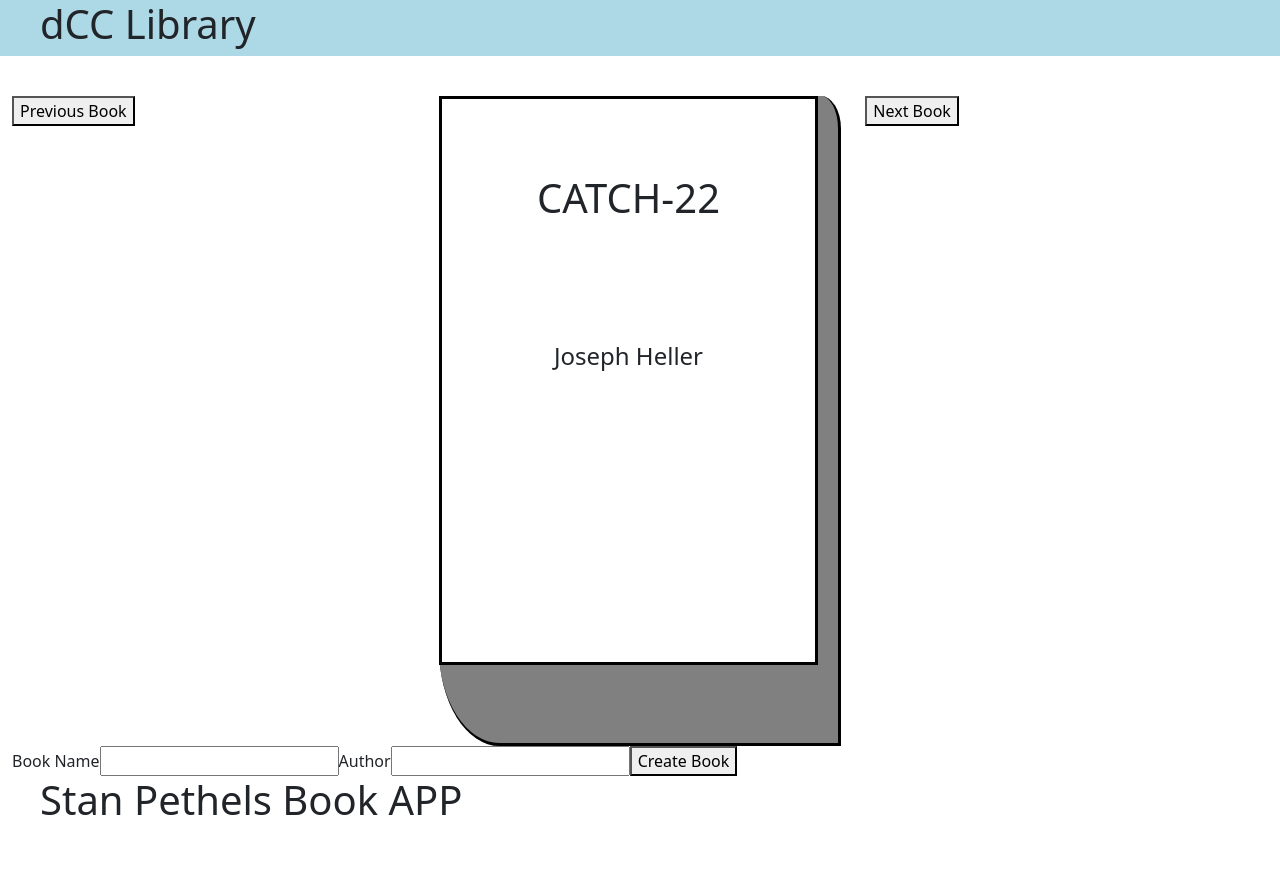
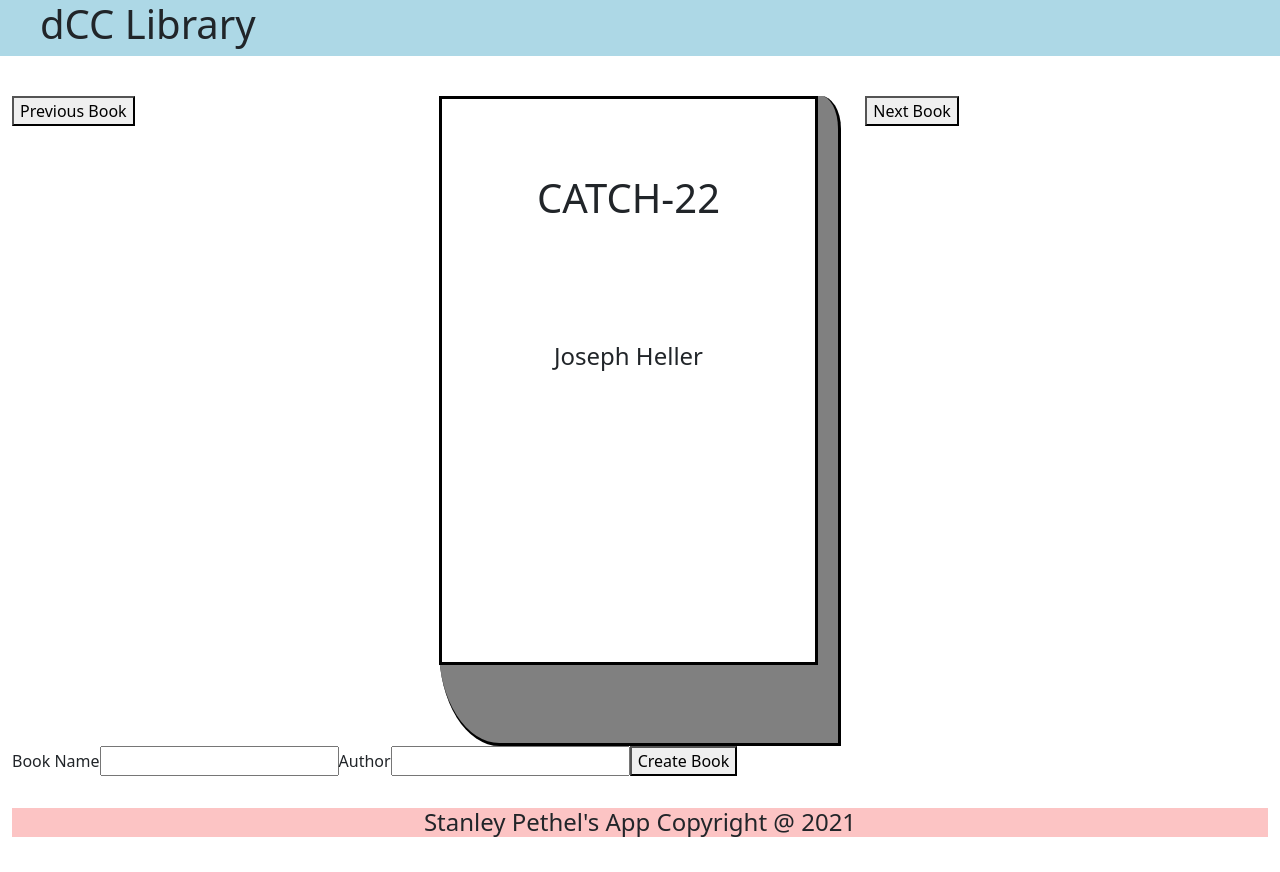
Before and after one commit to StanPethel/DCCLibrary-React, a React (Create React App) app: page / in a window 1280 px wide. After the commit the page ends 845 px from the top, so only its background shows below. Built offline with nearby package versions, Linux system fonts and the light colour scheme.

Commit message:
finally done

```diff
--- a/src/components/App.jsx
+++ b/src/components/App.jsx
@@ -2,7 +2,7 @@ import React, {Component} from 'react';
 import './App.css'
 import TitleBar from './TitleBar/TitleBar';
 import BookViewer from './BookViewer/BookViewer';
-import FooterBar from './FooterBar/Footer';
+import Footer from './Footer/Footer';
 import BookCreator from './BookCreator/BookCreator';
 
 class App extends Component {
@@ -54,7 +54,7 @@ class App extends Component {
                 <TitleBar />
                <BookViewer book={this.books[this.state.bookNumber]} nextBook={this.goToNextBook} previousBook={this.goToPreviousBook}/>
                <BookCreator  createNewBook={this.createBook}/>
-               <FooterBar />
+               <Footer />
             </div>
         )
     }
--- /dev/null
+++ b/src/components/Footer/Footer.css
@@ -0,0 +1,7 @@
+.footer{
+    background-color: rgba(240, 4, 4, 0.233);
+    width: 100%;
+    box-shadow: 0 50nh 0 50vh lightslategray;
+    text-align:center;
+    margin-top: 2em;
+}
--- /dev/null
+++ b/src/components/Footer/Footer.jsx
@@ -0,0 +1,13 @@
+import React from 'react';
+import './Footer.css';
+
+
+const Footer = () => {
+    return (
+        <footer className= 'footer'>
+            <h4>Stanley Pethel's App Copyright @ 2021</h4>
+        </footer>
+     );
+}
+
+export default Footer ;
--- a/src/components/FooterBar/Footer.css
+++ /dev/null
@@ -1,8 +0,0 @@
-.footer{
-    background-color: rgba(190, 11, 11, 0.233);
-    width: 100%;
-}
-h1{
-  padding-bottom: 0.2em;
-  padding-right: 1em;
-}
--- a/src/components/FooterBar/Footer.jsx
+++ /dev/null
@@ -1,16 +0,0 @@
-import React from 'react';
-import './Footer.css';
-
-function FooterBar(props){
-    return (
-        <div className= "row row-space">
-         <div className="col-md-12" style={{ padding: 0 }}>
-             <div className="FooterBar">
-             <h1>Stan Pethels Book APP</h1>
-             </div>
-             </div>
-        </div>
-    )
-}
-
-export default FooterBar;
```
